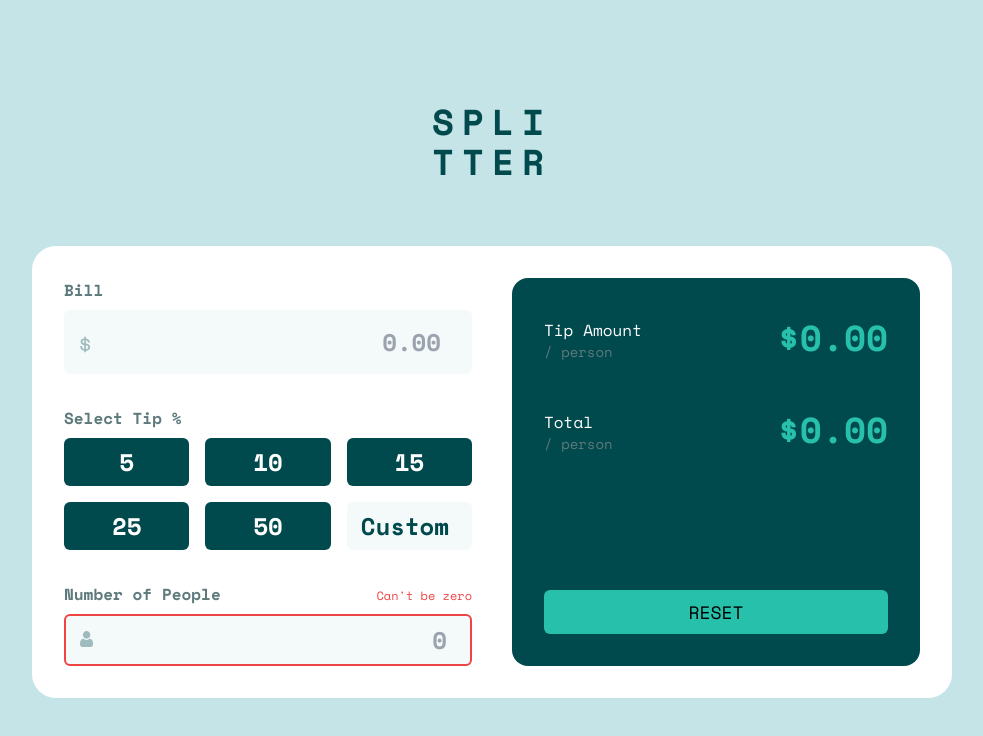
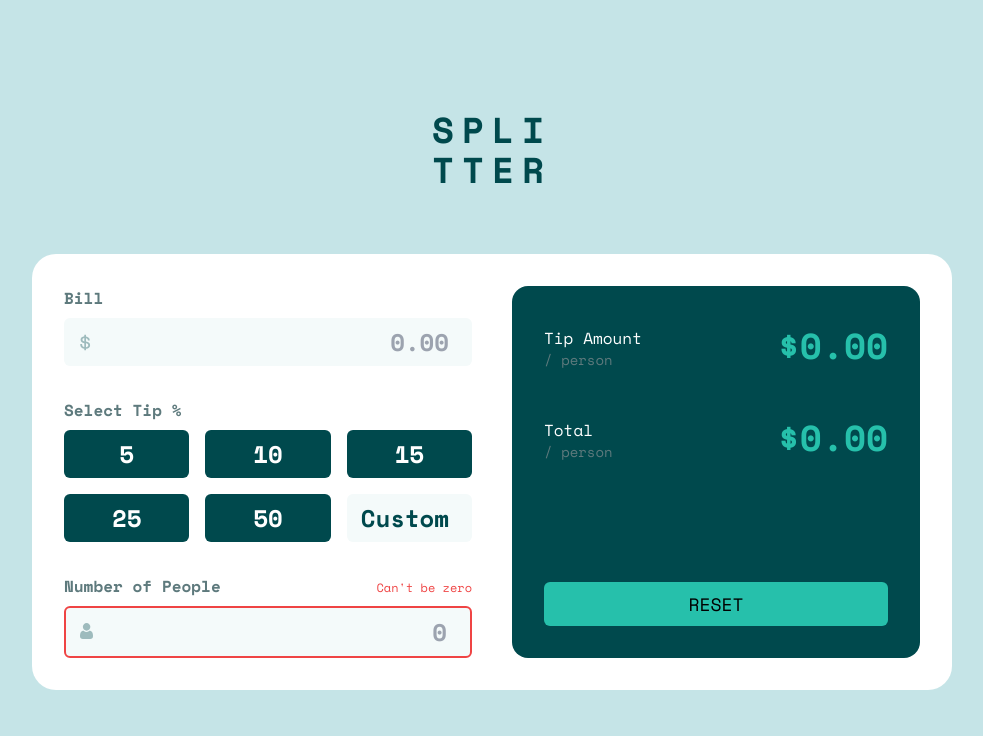
Before and after one commit to mdubelbeis/tip-calculator, a React (Create React App) app: page / in a window 1280 px wide. Shown: the top 736 px of the page, without its empty margins (148-1131 px from the left). Built offline with nearby package versions, Linux system fonts and the light colour scheme.

Commit message:
changed heading

```diff
--- a/src/components/BillAmount.js
+++ b/src/components/BillAmount.js
@@ -9,7 +9,7 @@ const BillAmount = ({ setBill, billAmount }) => {
       <div className="relative">
         <label htmlFor="bill-amount"></label>
         <input
-          className="relative w-full p-4 bg-very-light-gray-cyan mt-2 rounded-md focus:outline-hover-cyan active:outline-hover-cyan text-right text-very-dark-cyan font-semibold text-2xl"
+          className="relative w-full p-2 bg-very-light-gray-cyan mt-2 rounded-md focus:outline-hover-cyan active:outline-hover-cyan text-right text-very-dark-cyan font-semibold text-2xl"
           type="number"
           value={billAmount}
           id="bill-amount"
@@ -17,7 +17,7 @@ const BillAmount = ({ setBill, billAmount }) => {
           onChange={(e) => setBill(e.target.value)}
         />
         <img
-          className="absolute top-[34px] left-4"
+          className="absolute top-[24px] left-4"
           src={dollar}
           alt="dollar sign"
         />
```
